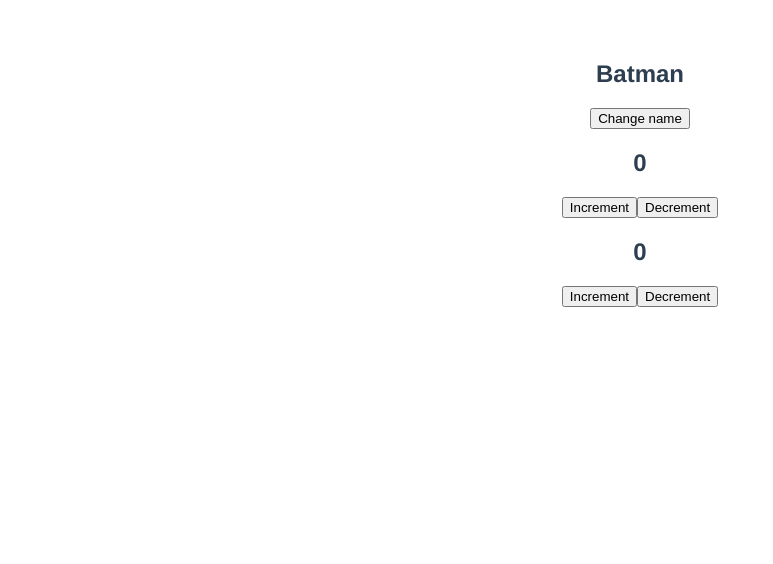
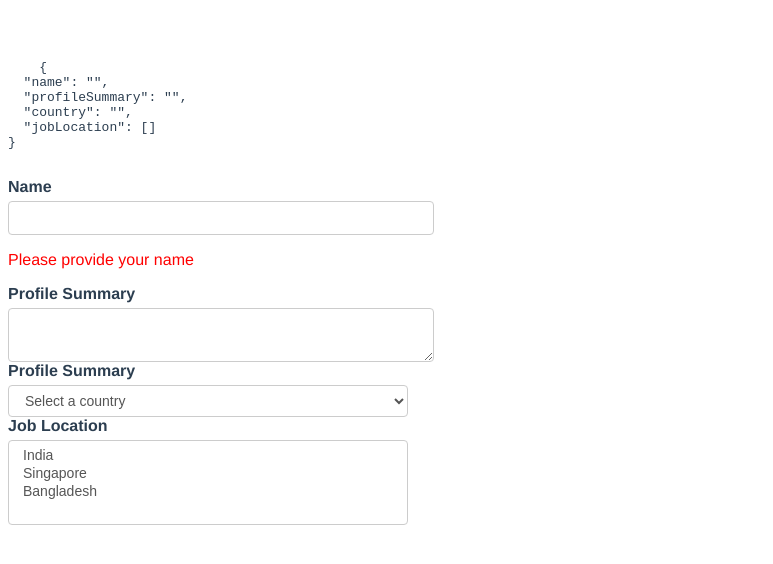
Before and after one commit to Omaralabdullah051/core-fundamentals-in-vue, a Vue app: page / in a window 1280 px wide. Shown: the top 564 px of the page, without its empty margins (0-773 px from the left). Built offline with nearby package versions, Linux system fonts and the light colour scheme.

Commit message:
form handling

```diff
--- a/src/App.vue
+++ b/src/App.vue
@@ -1,21 +1,41 @@
 <template>
-  <h2>{{name}}</h2>
 <div>
-    <!-- By default Vue give us the access of event in methods. But we can pass it also manually -->
-    <button @click="changeName($event), increment(1, $event)">Change name</button>
+  <pre>
+    {{JSON.stringify(formValues,null,2)}}
+  </pre>
+</div>
+  <form>
+    <div>
+      <label for="name">Name</label>
+      <input v-model="formValues.name" type="text" name="" id="name" />
+      <p v-if="formValues.name === ''" :style="{color:'red'}">Please provide your name</p>
+      <p v-else-if="formValues.name !== 'batman'" :style="{color:'red'}">Wrong name</p>
     </div>
 
-  <h2>{{count}}</h2>
     <div>
-    <button @click="count++">Increment</button>
-    <button @click="count--">Decrement</button>
+      <label for="profile">Profile Summary</label>
+      <textarea v-model="formValues.profileSummary" type="text" name="" id="name" />
     </div>
 
-  <h2>{{count2}}</h2>
     <div>
-    <button @click="increment(2, $event)">Increment</button>
-    <button @click="decrement">Decrement</button>
+      <label for="country">Profile Summary</label>
+      <select id="country" v-model="formValues.country">
+        <option value="">Select a country</option>
+        <option value="india">India</option>
+        <option value="singapore">Singapore</option>
+        <option value="bangladesh">Bangladesh</option>
+      </select>
     </div>
+
+    <div>
+      <label for="job-location">Job Location</label>
+      <select id="job-location" multiple v-model="formValues.jobLocation">
+        <option value="india">India</option>
+        <option value="singapore">Singapore</option>
+        <option value="bangladesh">Bangladesh</option>
+      </select>
+    </div>
+  </form>
 </template>
 
 <script>
@@ -23,23 +43,16 @@ export default {
   name: 'App',
   data(){
     return{
-       name: 'Batman',
-       count: 0,
-       count2: 0
+      formValues: {
+        name: '',
+        profileSummary: '',
+        country: '',
+        jobLocation: []
+      }
     }
   },
   methods: {
-    changeName(event){
-      this.name="Superman"
-      console.log(event);
-    },
-    increment(num,event){
-      this.count2 += num;
-      console.log(event);
-    },
-    decrement(){
-      this.count2 -= 1;
-    }
+
   }
 }
 </script>
@@ -49,9 +62,33 @@ export default {
   font-family: Avenir, Helvetica, Arial, sans-serif;
   -webkit-font-smoothing: antialiased;
   -moz-osx-font-smoothing: grayscale;
-  text-align: center;
+  /* text-align: center; */
   color: #2c3e50;
   margin-top: 60px;
 }
 
+label {
+  font-weight: bold;
+  display: flex;
+  margin-bottom: 5px;
+}
+input + label {
+  font-weight: bold;
+  display: inline-flex;
+  margin-right: 20px;
+}
+input[type='text'],
+textarea,
+select {
+  display: block;
+  width: 400px;
+  padding: 6px 12px;
+  font-size: 14px;
+  line-height: 1.42857143;
+  color: #555;
+  background-color: #fff;
+  background-image: none;
+  border: 1px solid #ccc;
+  border-radius: 4px;
+}
 </style>
```
Lines whose indentation alone changed are shown as unchanged.
